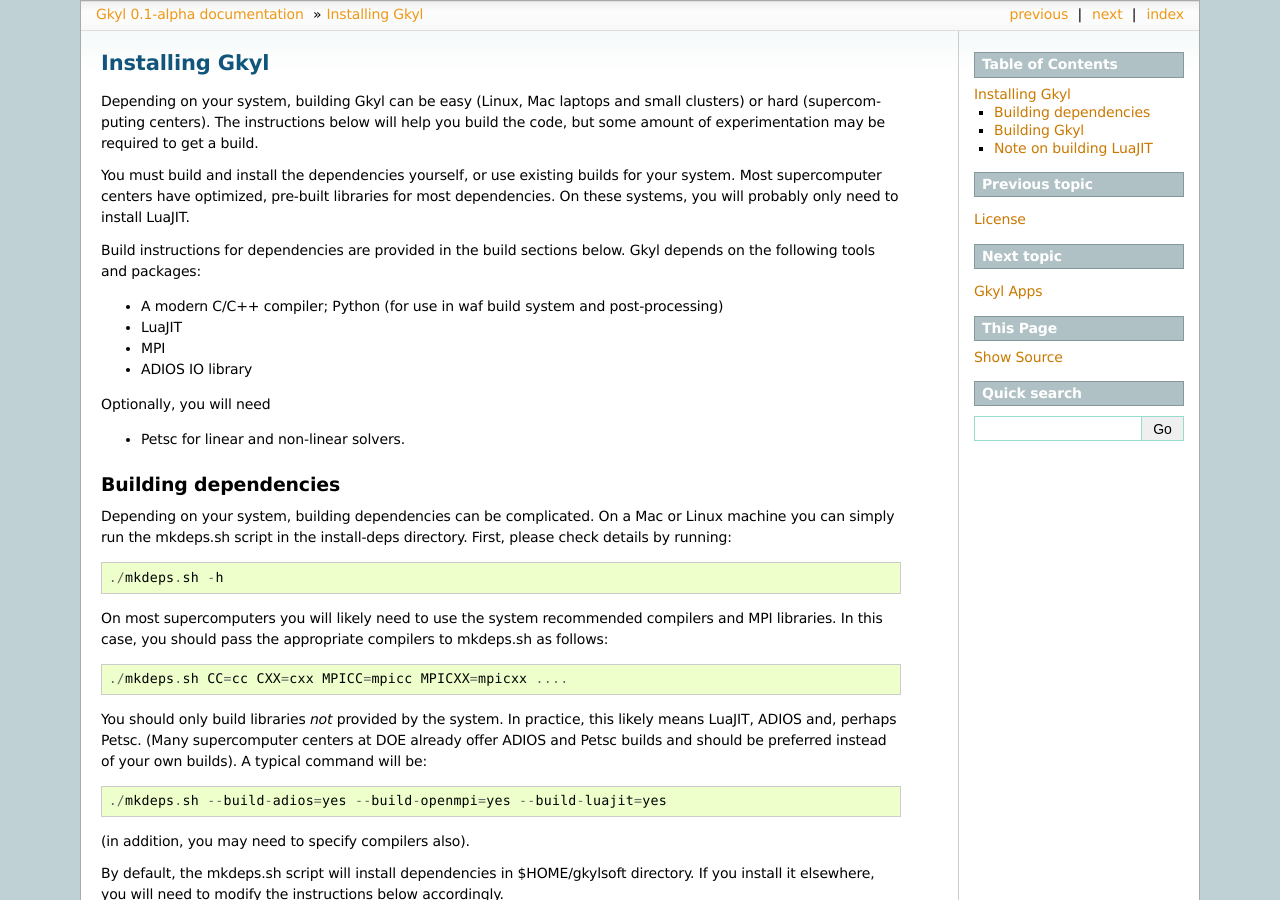
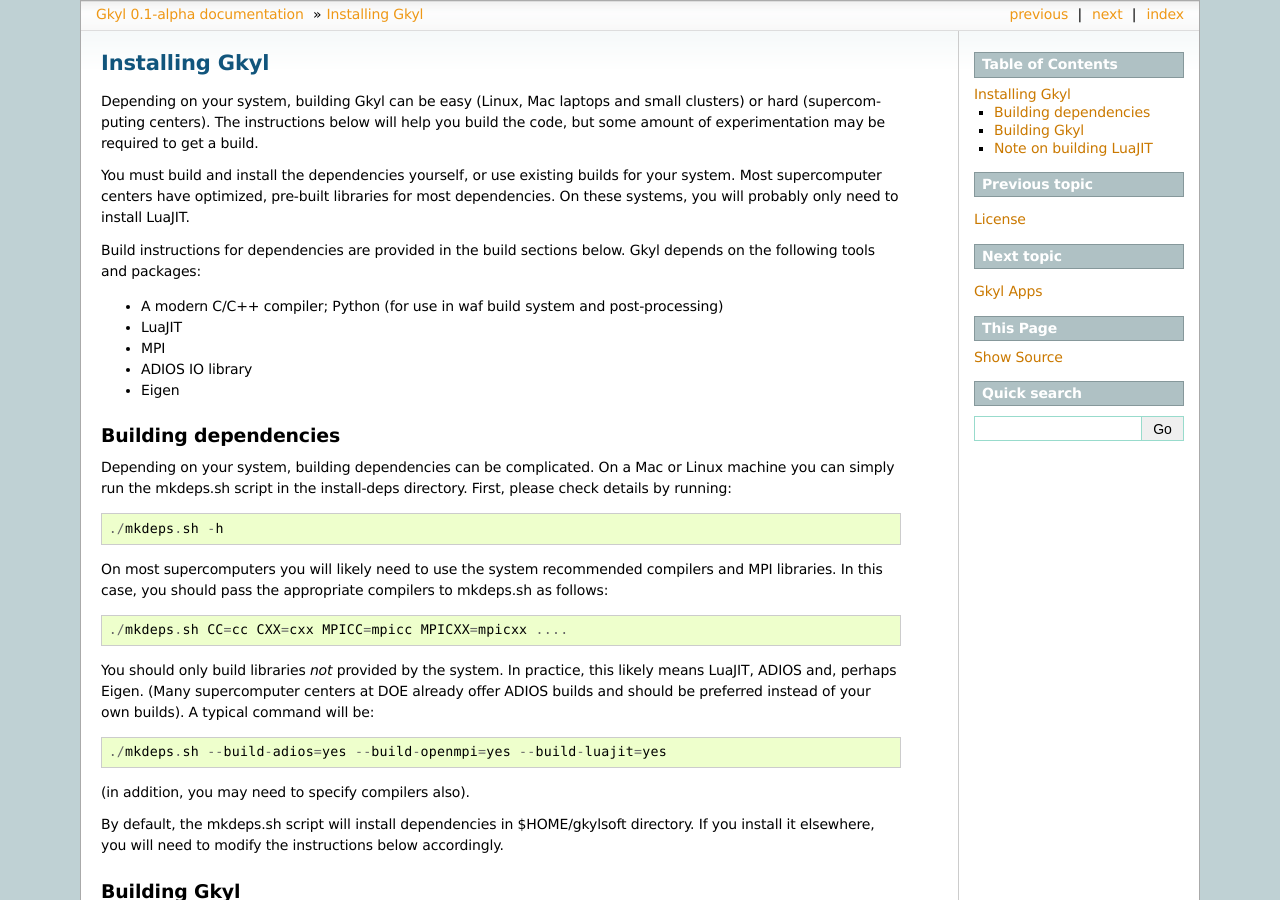
Before and after one commit to ammarhakim/gkyl-doc, a Sphinx documentation site: the page built from source/gkyl/install.rst, in a window 1280 px wide and 900 px high. Built offline with Sphinx 7.4.7, drawn with Linux system fonts in a browser that asks for light colours.

Commit message:
Updates on install notes

```diff
--- a/source/gkyl/install.rst
+++ b/source/gkyl/install.rst
@@ -19,10 +19,7 @@
 -  LuaJIT
 -  MPI
 -  ADIOS IO library
-
-Optionally, you will need
-
--  Petsc for linear and non-linear solvers.
+-  Eigen
 
 Building dependencies
 ---------------------
@@ -40,10 +37,9 @@
   ./mkdeps.sh CC=cc CXX=cxx MPICC=mpicc MPICXX=mpicxx ....
 
 You should only build libraries *not* provided by the system. In
-practice, this likely means LuaJIT, ADIOS and, perhaps Petsc. (Many
-supercomputer centers at DOE already offer ADIOS and Petsc builds and
-should be preferred instead of your own builds). A typical command
-will be::
+practice, this likely means LuaJIT, ADIOS and, perhaps Eigen. (Many
+supercomputer centers at DOE already offer ADIOS builds and should be
+preferred instead of your own builds). A typical command will be::
 
   ./mkdeps.sh --build-adios=yes --build-openmpi=yes --build-luajit=yes
 
```
